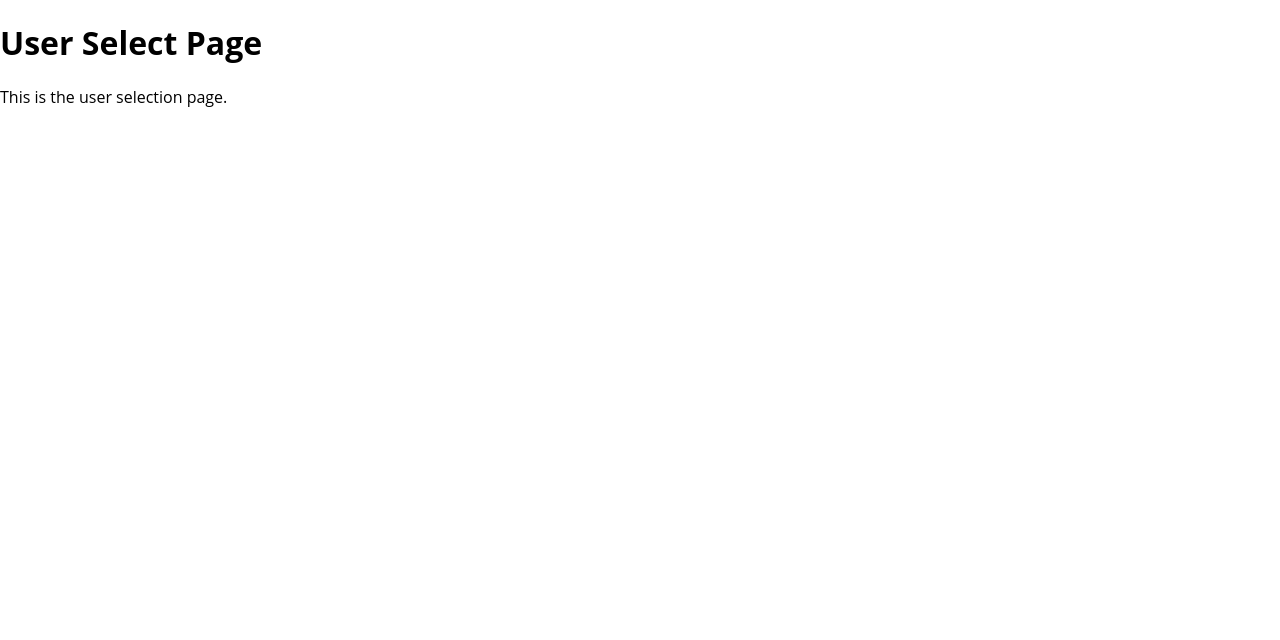
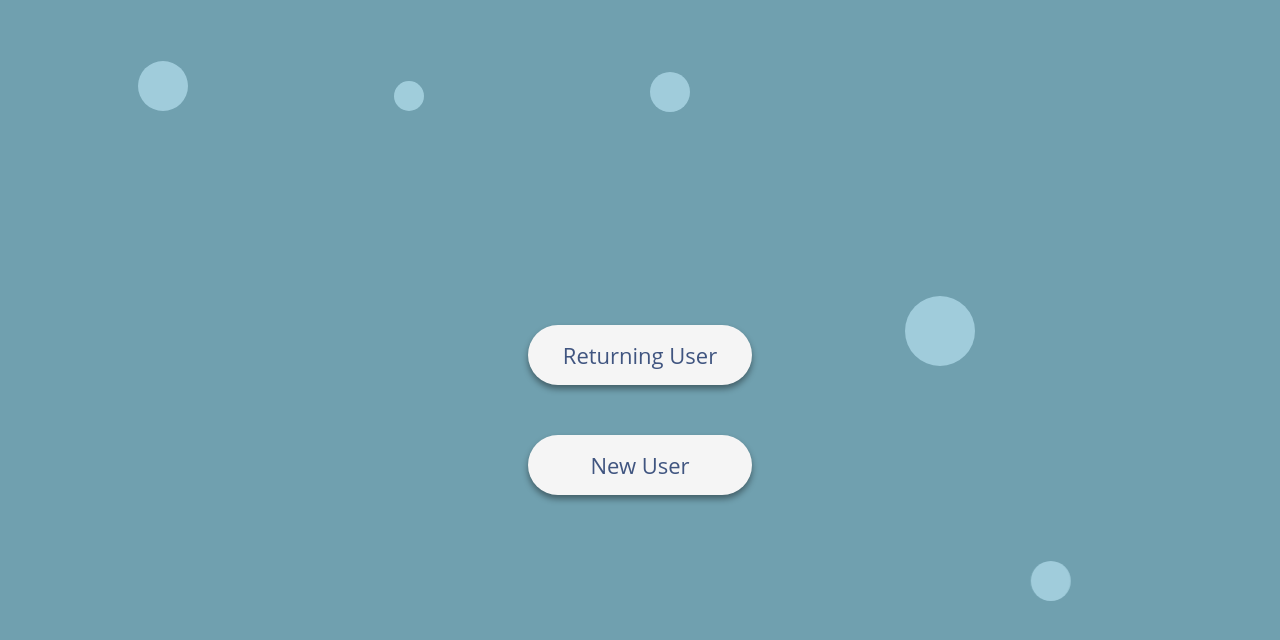
Before and after one commit to Hareem-K/HabitCircle_albertahealthhack, a React (Create React App) app in the folder habitcircle/: page /userselect in a window 1280 px wide. Shown: the top 640 px of the page. Built offline with nearby package versions, Linux system fonts and the light colour scheme.

Commit message:
added user select page (buttons don't work yet)

```diff
--- /dev/null
+++ b/habitcircle/src/Pages/Styling/UserSelect.css
@@ -0,0 +1,121 @@
+.user-select-background {
+    position: relative;
+    height: 100vh;
+    background-color: #70A0AF;
+    overflow: hidden; /* no scrollbars for bubbles */
+    display: flex;
+    flex-direction: column;
+    justify-content: center;
+    align-items: center;
+}
+
+.bubble {
+    position: absolute;
+    background-color: #ADD8E6;
+    border-radius: 50%;
+    opacity: 0.8;
+    animation: float 10s infinite;
+}
+
+.bubble:nth-child(1) {
+    width: 50px;
+    height: 50px;
+    left: 10%;
+    bottom: 50%;
+    animation-duration: 12s;
+    animation-delay: 2s;
+}
+
+.bubble:nth-child(2) {
+    width: 40px;
+    height: 40px;
+    left: 50%;
+    bottom: 65%;
+    animation-duration: 8s;
+    animation-delay: 4s;
+}
+
+.bubble:nth-child(3) {
+    width: 40px;
+    height: 40px;
+    left: 80%;
+    bottom: 40%;
+    animation-duration: 10s;
+    animation-delay: 6s;
+}
+
+.bubble:nth-child(4) {
+    width: 30px;
+    height: 30px;
+    left: 30%;
+    bottom: 25%;
+    animation-duration: 14s;
+    animation-delay: 1s;
+}
+
+.bubble:nth-child(5) {
+    width: 70px;
+    height: 70px;
+    left: 70%;
+    bottom: 5%;
+    animation-duration: 16s;
+    animation-delay: 3s;
+}
+
+@keyframes float {
+    0% {
+        bottom: -10%;
+        transform: translateX(0);
+    }
+    50% {
+        transform: translateX(10px);
+    }
+    100% {
+        bottom: 110%;
+        transform: translateX(0);
+    }
+}
+
+.user-select-content {
+    display: flex;
+    flex-direction: column;
+    align-items: center;
+    z-index: 1;
+}
+
+.user-select-content h1 {
+    color: white;
+    font-size: 36px;
+    font-weight: 800;
+}
+
+.user-select-content p {
+    color: white;
+    font-size: 20px;
+}
+
+.user-select-content button {
+    font-size: 22px;
+    margin: 20px;
+    padding: 15px 35px;
+    background-color: #F5F5F5;
+    color: #405580;
+    border: none;
+    border-radius: 50px;
+    cursor: pointer;
+    box-shadow: 0 4px 6px rgba(0, 0, 0, 0.4);
+    transition: background-color 0.3s ease, transform 0.3s ease;
+}
+
+.user-select-content button:hover {
+    background-color: #ffffff;
+    color: #334871;
+    transform: scale(1.05);
+}
+
+.user-select-buttons {
+    display: flex;
+    flex-direction: column;
+    gap: 10px;
+    margin-top: 20px;
+}
--- a/habitcircle/src/Pages/Styling/WelcomePage.css
+++ b/habitcircle/src/Pages/Styling/WelcomePage.css
@@ -32,7 +32,7 @@
 }
 .welcome-content p {
     color: #52B2C8;
-    font-size: 28px;
+    font-size: 30px;
     font-weight: 450;
     font-family: 'Times New Roman', Times, serif;
 }
--- a/habitcircle/src/Pages/UserSelect.js
+++ b/habitcircle/src/Pages/UserSelect.js
@@ -1,10 +1,31 @@
 import React from 'react';
+import { useNavigate } from 'react-router-dom';
+import './Styling/UserSelect.css';
 
 function UserSelect() {
+    const navigate = useNavigate();
+
+    const handleReturningUserClick = () => {
+        navigate('/returning-user');
+    };
+
+    const handleNewUserClick = () => {
+        navigate('/new-user');
+    };
+
     return (
-        <div>
-            <h1>User Select Page</h1>
-            <p>This is the user selection page.</p>
+        <div className='user-select-background'>
+            <div className="bubble"></div>
+            <div className="bubble"></div>
+            <div className="bubble"></div>
+            <div className="bubble"></div>
+            <div className="bubble"></div>
+            <div className="user-select-content">
+                <div className="user-select-buttons">
+                    <button onClick={handleReturningUserClick}>Returning User</button>
+                    <button onClick={handleNewUserClick}>New User</button>
+                </div>
+            </div>
         </div>
     );
 }
```
